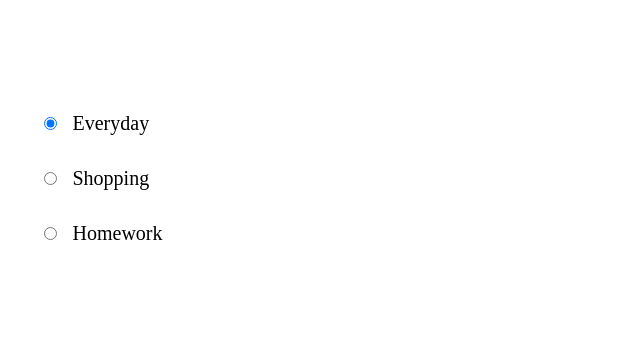
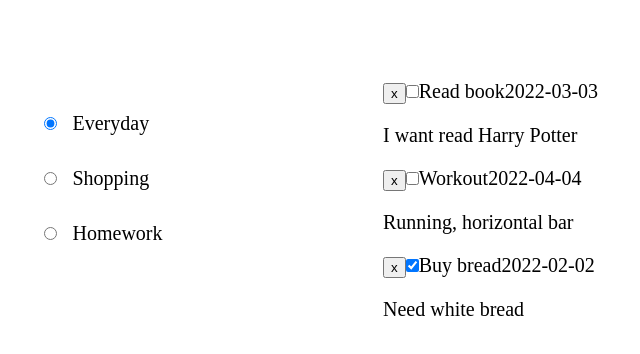
Before and after one commit to EugeneKovalskyi/interlink, a React (Create React App) app in the folder week5/react-todolist/: page / in a window 1280 px wide. Shown: the top 354 px of the page, without its empty margins (257-897 px from the left). Built offline with nearby package versions, Linux system fonts and the light colour scheme.

Commit message:
add tasks components

```diff
--- a/week5/react-todolist/src/App.js
+++ b/week5/react-todolist/src/App.js
@@ -1,13 +1,41 @@
 import React, { useState } from 'react'
 import styles from './style/App.module.css'
 
-import TodoListSidebar from './components/Sidebar'
+import Sidebar from './components/Sidebar'
+import TasksList from './components/TasksList'
 
 function App() {
   const lists = [
     { id: 1, title: 'Everyday' },
     { id: 2, title: 'Shopping' },
     { id: 3, title: 'Homework' },
+  ]
+
+  const tasks = [
+    {
+      id: 1,
+      title: 'Read book',
+      done: false,
+      due_date: '2022-03-03',
+      list_id: 1,
+      description: 'I want read Harry Potter',
+    },
+    {
+      id: 2,
+      title: 'Workout',
+      done: false,
+      due_date: '2022-04-04',
+      list_id: 1,
+      description: 'Running, horizontal bar',
+    },
+    {
+      id: 3,
+      title: 'Buy bread',
+      done: true,
+      due_date: '2022-02-02',
+      list_id: 3,
+      description: 'Need white bread',
+    },
   ]
 
   const [selectedListId, setListId] = useState(1)
@@ -18,11 +46,12 @@ function App() {
 
   return (
     <div className={styles.app}>
-      <TodoListSidebar
+      <Sidebar
         lists={lists}
         selectList={selectList}
         selectedListId={selectedListId}
       />
+      <TasksList tasks={tasks} />
     </div>
   )
 }
--- a/week5/react-todolist/src/components/Sidebar.js
+++ b/week5/react-todolist/src/components/Sidebar.js
@@ -6,16 +6,14 @@ import List from './List'
 export default function Sidebar({ lists, selectList, selectedListId }) {
   return (
     <div className={styles.sidebar}>
-      <form>
       {lists.map((list) => (
         <List
-            key={`list-${list.id}`}
+          key={list.id}
           list={list}
           selectList={selectList}
           selectedListId={selectedListId}
         />
       ))}
-      </form>
     </div>
   )
 }
--- /dev/null
+++ b/week5/react-todolist/src/components/Task.js
@@ -0,0 +1,20 @@
+import React from 'react'
+
+export default function Task({ task, setTaskDone }) {
+  return (
+    <div>
+      <button>x</button>
+      <label>
+        <input
+          id={`task-${task.id}`}
+          type='checkbox'
+          checked={task.done}
+          onChange={() => setTaskDone(task.id)}
+        />
+        {task.title}
+      </label>
+      <span>{task.due_date}</span>
+      <p>{task.description}</p>
+    </div>
+  )
+}
--- /dev/null
+++ b/week5/react-todolist/src/components/TasksList.js
@@ -0,0 +1,13 @@
+import React from 'react'
+
+import Task from './Task'
+
+export default function TasksList({ tasks }) {
+  return (
+    <div>
+      {tasks.map((task) => (
+        <Task key={task.id} task={task} />
+      ))}
+    </div>
+  )
+}
```
Lines whose indentation alone changed are shown as unchanged.
